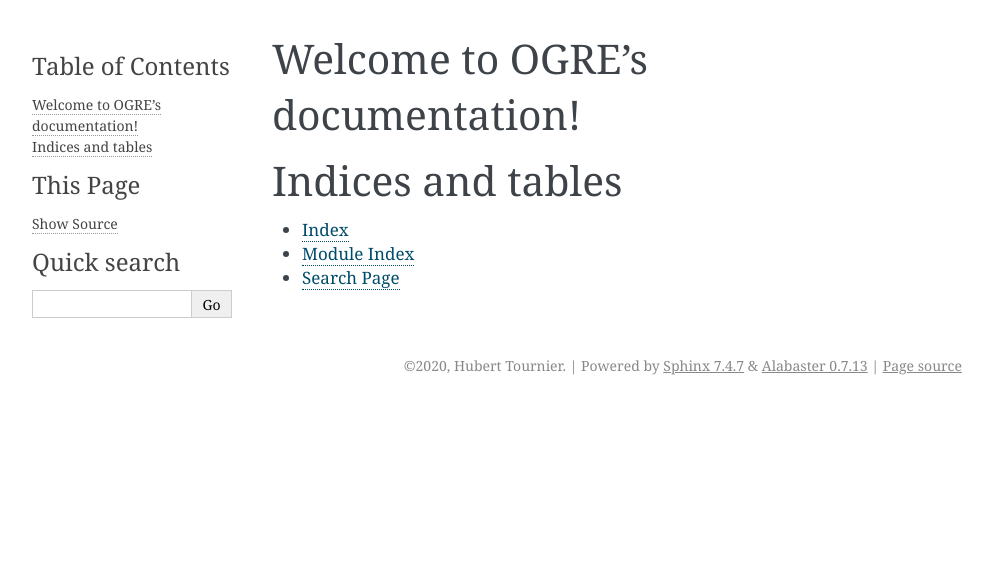
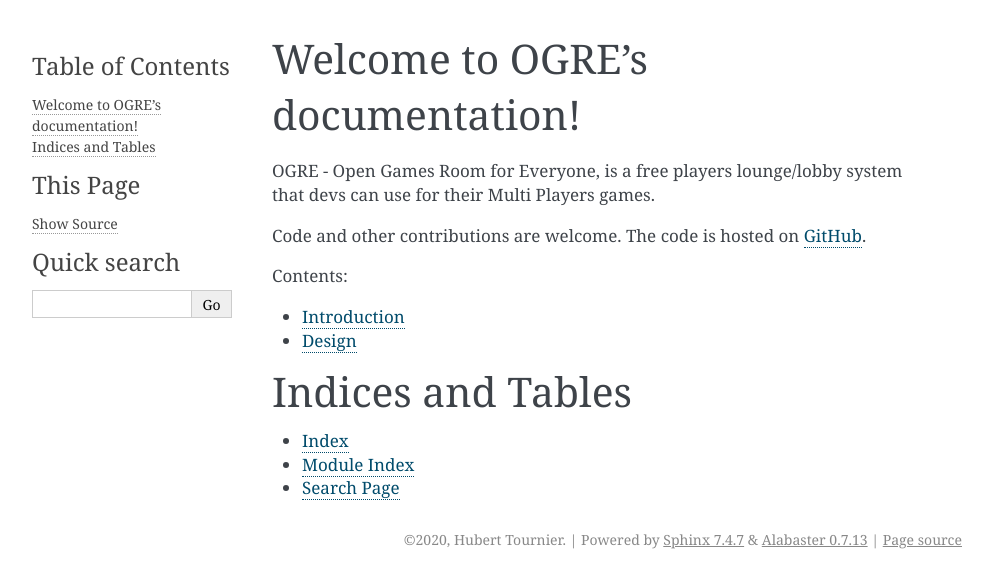
Before and after one commit to HubTou/OGRE, a Sphinx documentation site: the page built from docs/index.rst, in a window 1280 px wide. Shown: the top 588 px of the page, without its empty margins (148-1141 px from the left). Built offline with Sphinx 7.4.7, drawn with Linux system fonts in a browser that asks for light colours.

```diff
--- /dev/null
+++ b/docs/design.rst
@@ -0,0 +1,4 @@
+Design
+======
+
+TODO
--- a/docs/index.rst
+++ b/docs/index.rst
@@ -1,20 +1,24 @@
-.. OGRE documentation master file, created by
-   sphinx-quickstart on Sun May 31 17:29:28 2020.
-   You can adapt this file completely to your liking, but it should at least
-   contain the root `toctree` directive.
-
 Welcome to OGRE's documentation!
 ================================
 
+OGRE - Open Games Room for Everyone, is a free players lounge/lobby system that
+devs can use for their Multi Players games.
+
+Code and other contributions are welcome. The code is hosted on GitHub_.
+
+Contents:
+
 .. toctree::
    :maxdepth: 2
-   :caption: Contents:
 
+   intro
+   design
 
-
-Indices and tables
+Indices and Tables
 ==================
 
 * :ref:`genindex`
 * :ref:`modindex`
 * :ref:`search`
+
+.. _GitHub: https://github.com/HubTou/OGRE
--- /dev/null
+++ b/docs/intro.rst
@@ -0,0 +1,4 @@
+Introduction
+============
+
+TODO
```
